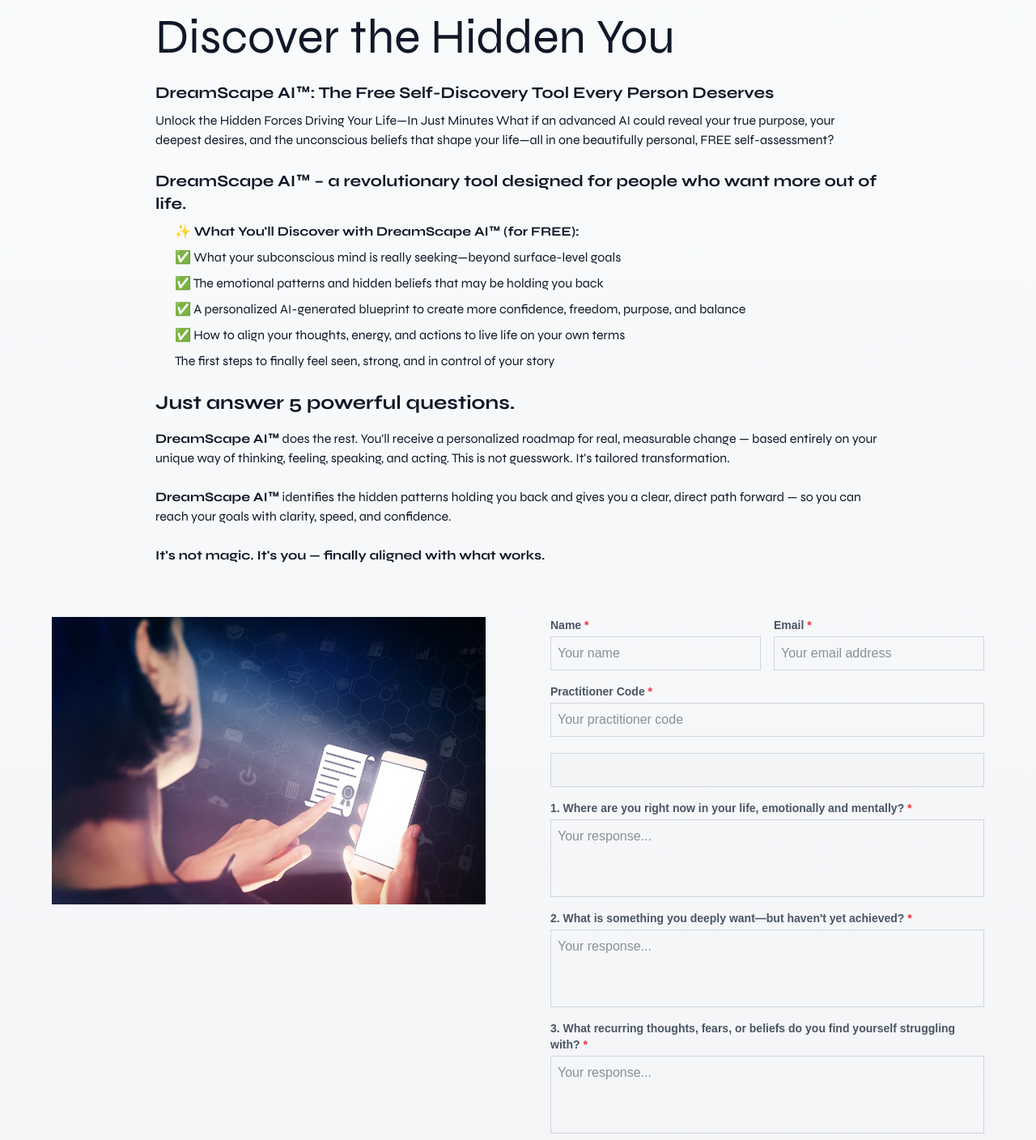
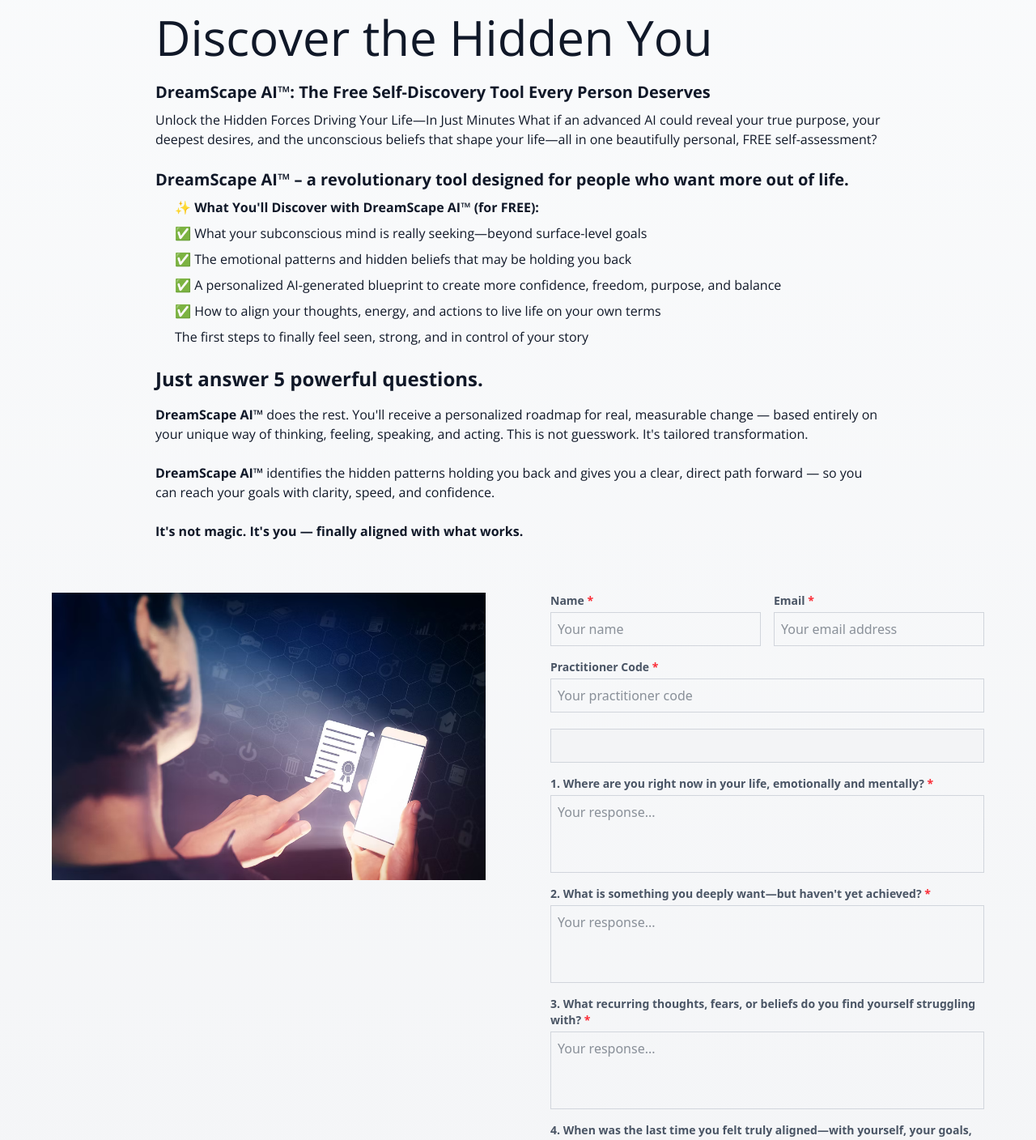
Before and after one commit to msitabheer20/AI-pdf-generator, a Next.js app: page /assessment in a window 1280 px wide. Shown: the top 1408 px of the page at 81% size. Built offline with nearby package versions, Linux system fonts and the light colour scheme; what @react-pdf/renderer would draw is missing.

Commit message:
change font style to open sans and button color to blue

```diff
--- /dev/null
+++ b/app/assessment/layout.tsx
@@ -0,0 +1,16 @@
+import React from 'react';
+import type { Metadata } from 'next';
+
+export const metadata: Metadata = {
+  title: 'DreamScape AI™ Assessment | Neuro Change Institute',
+  description: 'Discover the hidden forces driving your life with DreamScape AI™, the free self-discovery tool. Unlock your true purpose and transform your life with our personalized assessment.',
+  keywords: 'DreamScape AI, assessment, self-discovery, personal development, neuro change, free assessment',
+};
+
+export default function AssessmentLayout({
+  children,
+}: {
+  children: React.ReactNode;
+}) {
+  return <>{children}</>;
+}
--- a/app/assessment/page.tsx
+++ b/app/assessment/page.tsx
@@ -5,12 +5,12 @@ import Image from 'next/image';
 export default function AssessmentPage() {
   return (
     <div className="min-h-screen bg-gradient-to-b from-gray-50 to-gray-100 flex flex-col items-center p-4 pb-16">
-      <div className="w-full max-w-4xl mb-8 font-syne">
+      <div className="w-full max-w-4xl mb-8 font-open-sans">
         <h1 className="text-4xl md:text-6xl mb-6 text-gray-900">
           Discover the Hidden You
         </h1>
         <h2 className="text-lg md:text-xl font-bold mb-2 text-gray-900">
-          DreamScape AI<span className="font-sans">™</span>: The Free Self-Discovery Tool Every Person Deserves
+          DreamScape AI<span className="font-open-sans">™</span>: The Free Self-Discovery Tool Every Person Deserves
         </h2>
 
         <p className="text-sm md:text-base mb-6 text-gray-900">
@@ -18,13 +18,13 @@ export default function AssessmentPage() {
         </p>
 
         <p className="text-lg md:text-xl font-bold mb-2 text-gray-900">
-          DreamScape AI<span className="font-sans">™</span> – a revolutionary tool designed for people who want more out of life.
+          DreamScape AI<span className="font-open-sans">™</span> – a revolutionary tool designed for people who want more out of life.
         </p>
 
         <div className="mb-6">
           <ul className="list-disc pl-6 mb-4 text-sm md:text-base text-gray-900">
             <li className="mb-2 list-none font-bold">
-              ✨ What You'll Discover with DreamScape AI<span className="font-sans">™</span> (for FREE):
+              ✨ What You'll Discover with DreamScape AI<span className="font-open-sans">™</span> (for FREE):
             </li>
             <li className="mb-2 list-none">
               <span>✅ What your subconscious mind is really seeking—beyond surface-level goals</span>
@@ -49,11 +49,11 @@ export default function AssessmentPage() {
         </p>
 
         <p className="text-sm md:text-base mb-6 text-gray-900">
-          <span className="font-bold">DreamScape AI<span className="font-sans">™</span></span> does the rest. You'll receive a personalized roadmap for real, measurable change — based entirely on your unique way of thinking, feeling, speaking, and acting. This is not guesswork. It's tailored transformation.
+          <span className="font-bold">DreamScape AI<span className="font-open-sans">™</span></span> does the rest. You'll receive a personalized roadmap for real, measurable change — based entirely on your unique way of thinking, feeling, speaking, and acting. This is not guesswork. It's tailored transformation.
         </p>
 
         <p className="text-sm md:text-base mb-6 text-gray-900">
-          <span className="font-bold">DreamScape AI<span className="font-sans">™</span></span> identifies the hidden patterns holding you back and gives you a clear, direct path forward — so you can reach your goals with clarity, speed, and confidence.
+          <span className="font-bold">DreamScape AI<span className="font-open-sans">™</span></span> identifies the hidden patterns holding you back and gives you a clear, direct path forward — so you can reach your goals with clarity, speed, and confidence.
         </p>
 
         <p className="text-sm md:text-base font-bold mb-8 text-gray-900">
--- a/app/globals.css
+++ b/app/globals.css
@@ -8,7 +8,7 @@
 @theme inline {
   --color-background: var(--background);
   --color-foreground: var(--foreground);
-  --font-sans: var(--font-geist-sans);
+  --font-sans: var(--font-open-sans);
   --font-mono: var(--font-geist-mono);
 }
 
@@ -22,9 +22,13 @@
 body {
   background: var(--background);
   color: var(--foreground);
-  font-family: Arial, Helvetica, sans-serif;
+  font-family: var(--font-open-sans), Arial, Helvetica, sans-serif;
 }
 
 .font-syne {
   font-family: var(--font-syne);
 }
+
+.font-open-sans {
+  font-family: var(--font-open-sans), Arial, Helvetica, sans-serif;
+}
--- a/app/layout.tsx
+++ b/app/layout.tsx
@@ -1,11 +1,12 @@
 import type { Metadata } from "next";
-import { Geist, Geist_Mono, Syne } from "next/font/google";
+import { Geist_Mono, Syne, Open_Sans } from "next/font/google";
 import "./globals.css";
 import FooterWithScroll from "@/components/FooterWithScroll";
 
-const geistSans = Geist({
-  variable: "--font-geist-sans",
+const openSans = Open_Sans({
+  variable: "--font-open-sans",
   subsets: ["latin"],
+  display: "swap",
 });
 
 const geistMono = Geist_Mono({
@@ -38,7 +39,7 @@ export default function RootLayout({
   return (
     <html lang="en">
       <body
-        className={`${geistSans.variable} ${geistMono.variable} ${syne.variable} antialiased min-h-screen flex flex-col`}
+        className={`${openSans.variable} ${geistMono.variable} ${syne.variable} font-open-sans antialiased min-h-screen flex flex-col`}
         suppressHydrationWarning
       >
         <div className="flex-grow">
--- a/app/privacy-policy/page.tsx
+++ b/app/privacy-policy/page.tsx
@@ -11,7 +11,7 @@ const PrivacyPolicy = () => {
 
   return (
     <div className="min-h-screen bg-gradient-to-b from-gray-50 to-gray-100 flex items-center justify-center p-4">
-      <main className="max-w-4xl w-full font-syne">
+      <main className="max-w-4xl w-full font-open-sans">
         <h1 className="text-4xl md:text-6xl lg:text-8xl mb-8 md:mb-16 text-gray-900 text-center">Privacy Policy</h1>
 
         <p className="text-2xl md:text-3xl lg:text-4xl font-bold mb-4 text-gray-800">
@@ -141,13 +141,13 @@ const PrivacyPolicy = () => {
           Our assessments are personalized but not algorithmically determinative of outcomes.
         </p>
 
-        <h2 className="text-xl md:text-2xl font-bold mt-8 mb-4 text-gray-900 font-syne">11. Policy Updates</h2>
+        <h2 className="text-xl md:text-2xl font-bold mt-8 mb-4 text-gray-900">11. Policy Updates</h2>
         <p className="mb-4 text-sm md:text-base text-gray-700">
           This Privacy Policy may be updated from time to time. We will notify you of any significant changes through our
           website or by email where appropriate.
         </p>
 
-        <h2 className="text-xl md:text-2xl font-bold mt-8 mb-4 text-gray-900 font-syne">12. Contact Information</h2>
+        <h2 className="text-xl md:text-2xl font-bold mt-8 mb-4 text-gray-900">12. Contact Information</h2>
         <p className="mb-4 text-sm md:text-base text-gray-700">
           For privacy inquiries or to exercise your data rights, contact:
         </p>
@@ -160,13 +160,12 @@ const PrivacyPolicy = () => {
 
         <div className="flex justify-center mt-12 mb-12">
           <button
-            className="relative px-4 sm:px-6 py-2 sm:py-3 text-base sm:text-lg text-orange-600 font-semibold rounded-full border border-orange-200 bg-white overflow-hidden transition-all duration-300 ease-in-out hover:bg-orange-600 hover:border-transparent hover:text-white hover:scale-105 focus:outline-none focus:ring-2 focus:ring-orange-600 focus:ring-offset-2"
+            className="relative px-4 sm:px-6 py-2 sm:py-3 text-base sm:text-lg text-white font-semibold rounded-full border border-blue-200 bg-blue-700 overflow-hidden transition-all duration-300 ease-in-out hover:bg-[#446AFF] hover:border-transparent hover:text-white hover:scale-105 focus:outline-none focus:ring-2 focus:ring-blue-600 focus:ring-offset-2 font-open-sans"
             onClick={navigateToAssessment}
           >
             Take an Assessment
           </button>
         </div>
-
       </main>
     </div>
   );
--- a/app/terms-and-conditions/page.tsx
+++ b/app/terms-and-conditions/page.tsx
@@ -11,7 +11,7 @@ const TermsAndConditions = () => {
 
   return (
     <div className="min-h-screen bg-gradient-to-b from-gray-50 to-gray-100 flex items-center justify-center p-4">
-      <main className="max-w-4xl w-full font-syne">
+      <main className="max-w-4xl w-full font-open-sans">
         <h1 className="text-4xl md:text-6xl lg:text-8xl mb-8 md:mb-16 text-gray-900 text-center">Terms & Conditions</h1>
 
         <section className="mb-10">
@@ -43,14 +43,13 @@ const TermsAndConditions = () => {
 
           <div className="flex justify-center mt-12 mb-12">
             <button
-              className="relative px-4 sm:px-6 py-2 sm:py-3 text-base sm:text-lg text-orange-600 font-semibold rounded-full border border-orange-200 bg-white overflow-hidden transition-all duration-300 ease-in-out hover:bg-orange-600 hover:border-transparent hover:text-white hover:scale-105 focus:outline-none focus:ring-2 focus:ring-orange-600 focus:ring-offset-2"
+              className="relative px-4 sm:px-6 py-2 sm:py-3 text-base sm:text-lg text-white font-semibold rounded-full border border-blue-200 bg-blue-700 overflow-hidden transition-all duration-300 ease-in-out hover:bg-[#446AFF] hover:border-transparent hover:text-white hover:scale-105 focus:outline-none focus:ring-2 focus:ring-blue-600 focus:ring-offset-2 font-open-sans"
               onClick={navigateToAssessment}
             >
               Take an Assessment
             </button>
           </div>
         </section>
-
       </main>
     </div>
   );
--- a/components/AssessmentForm.tsx
+++ b/components/AssessmentForm.tsx
@@ -245,7 +245,7 @@ export default function AssessmentForm() {
   const hasDuplicateError = 'duplicateResponses' in errors;
 
   return (
-    <div className="bg-transparent max-w-2xl w-full">
+    <div className="bg-transparent max-w-2xl w-full font-[system-ui,-apple-system,BlinkMacSystemFont,Segoe_UI,Roboto,Oxygen,Ubuntu,Cantarell,Open_Sans,Helvetica_Neue,sans-serif]">
       {/* <div className="flex items-center justify-center mb-6">
         <div className="w-25 h-25 mr-3 relative">
           <Image
--- a/components/FooterWithScroll.tsx
+++ b/components/FooterWithScroll.tsx
@@ -33,7 +33,7 @@ export default function FooterWithScroll() {
             Privacy Policy
           </Link>
         </div>
-        <h2 className="text-lg md:text-2xl text-gray-400 font-syne">Proudly brought to you by the Neuro Change Institute ®</h2>
+        <h2 className="text-lg md:text-2xl text-gray-400 font-open-sans">Proudly brought to you by the Neuro Change Institute ®</h2>
       </div>
     </footer>
   );
```
Also changed, not shown: app/page.tsx (+9 -9 lines).
